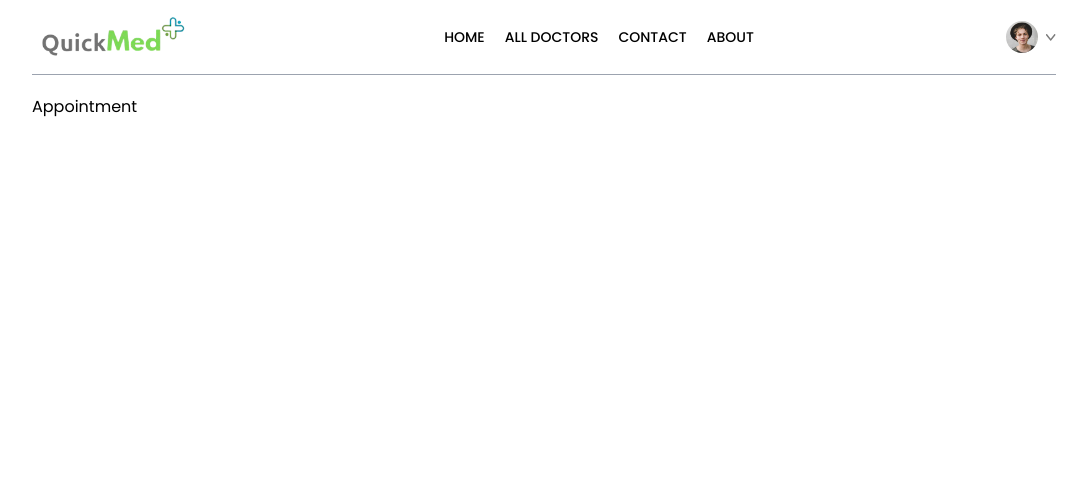
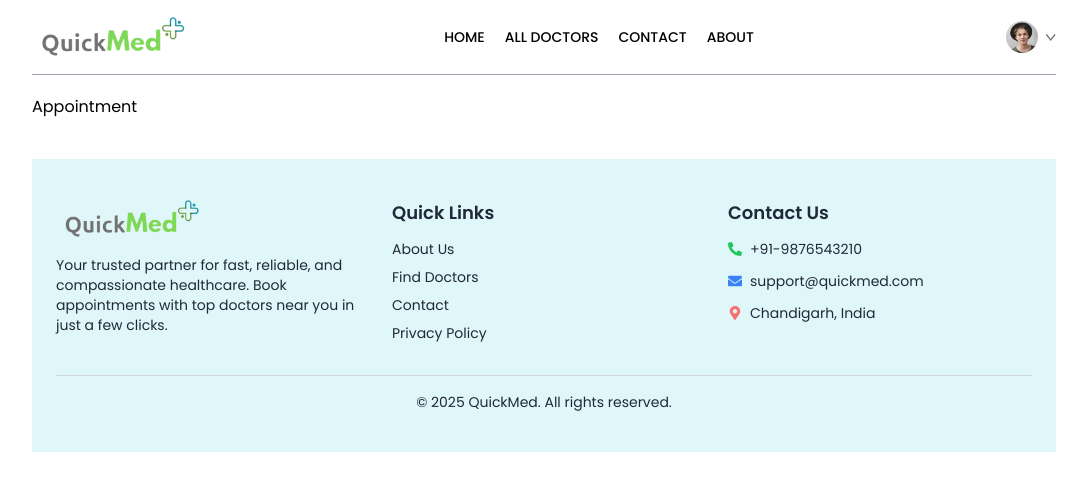
Before and after one commit to ankushthedeveloper/health-care, a React (Vite) app: page /appointment/1 in a window 1280 px wide. Shown: the top 490 px of the page, without its empty margins (96-1183 px from the left). Built offline with nearby package versions, Linux system fonts and the light colour scheme.

Commit message:
added footer and aboutUs

```diff
--- a/src/App.jsx
+++ b/src/App.jsx
@@ -9,6 +9,7 @@ import MyProfile from './pages/MyProfile'
 import MyAppointments from './pages/MyAppointments'
 import Appointment from './pages/Appointment'
 import Navbar from './components/Navbar'
+import Footer from './components/Footer'
 
 const App = () => {
   return (
@@ -26,6 +27,7 @@ const App = () => {
          <Route path='/appointment/:docId' element={<Appointment/>} />
 
       </Routes>
+      <Footer/>
     </div>
   )
 }
--- /dev/null
+++ b/src/components/DoctorCard.jsx
@@ -0,0 +1,11 @@
+import React from 'react'
+
+const DoctorCard = ({name,expirience,speciality,rating,appointments,photo}) => {
+  return (
+    <div className='bg-slate-50 w-full hover:shadow-lg border-amber-200'>
+
+    </div>
+  )
+}
+
+export default DoctorCard
--- /dev/null
+++ b/src/components/Footer.jsx
@@ -0,0 +1,54 @@
+import React from "react";
+import { FaHeartbeat, FaPhoneAlt, FaEnvelope, FaMapMarkerAlt } from "react-icons/fa";
+import {assets} from '../assets/assets'
+const Footer = () => {
+  return (
+    <footer className="bg-[#E0F7FA] text-gray-800 px-6 py-10 mt-10 w-full">
+      <div className="max-w-7xl mx-auto grid grid-cols-1 md:grid-cols-3 gap-8">
+        {/* Logo & About */}
+        <div>
+          <div className="flex items-center gap-2 mb-4">
+            <img src={assets.quickmedlogo} width={"150px"} alt="" />
+          </div>
+          <p className="text-sm">
+            Your trusted partner for fast, reliable, and compassionate healthcare. Book appointments with top doctors near you in just a few clicks.
+          </p>
+        </div>
+
+        {/* Quick Links */}
+        <div>
+          <h3 className="text-lg font-semibold mb-3">Quick Links</h3>
+          <ul className="space-y-2 text-sm">
+            <li><a href="/about" className="hover:text-blue-600">About Us</a></li>
+            <li><a href="/doctors" className="hover:text-blue-600">Find Doctors</a></li>
+            <li><a href="/contact" className="hover:text-blue-600">Contact</a></li>
+            <li><a href="/privacy" className="hover:text-blue-600">Privacy Policy</a></li>
+          </ul>
+        </div>
+
+        {/* Contact Info */}
+        <div>
+          <h3 className="text-lg font-semibold mb-3">Contact Us</h3>
+          <ul className="space-y-3 text-sm">
+            <li className="flex items-center gap-2">
+              <FaPhoneAlt className="text-green-500" /> +91-9876543210
+            </li>
+            <li className="flex items-center gap-2">
+              <FaEnvelope className="text-blue-500" /> support@quickmed.com
+            </li>
+            <li className="flex items-center gap-2">
+              <FaMapMarkerAlt className="text-red-400" /> Chandigarh, India
+            </li>
+          </ul>
+        </div>
+      </div>
+
+      {/* Bottom Strip */}
+      <div className="border-t border-gray-300 mt-8 pt-4 text-sm text-center">
+        © {new Date().getFullYear()} QuickMed. All rights reserved.
+      </div>
+    </footer>
+  );
+};
+
+export default Footer;
--- /dev/null
+++ b/src/components/OurApproach.jsx
@@ -0,0 +1,40 @@
+import { FaSearch, FaUserCheck, FaRegCalendarCheck, FaSmile } from "react-icons/fa";
+
+const ApproachSection = () => {
+  return (
+    <div className="bg-gray-50 py-16 px-4 sm:px-8 lg:px-20 text-center">
+      <h2 className="text-3xl sm:text-4xl font-bold mb-4 text-primary">Our Approach to Smarter Healthcare</h2>
+      <p className="text-gray-600 mb-12 max-w-2xl mx-auto">
+        We simplify the process of getting the care you deserve. Our platform focuses on accessibility, trust, and ease of use to deliver healthcare in a way that suits your lifestyle.
+      </p>
+
+      <div className="grid grid-cols-1 sm:grid-cols-2 lg:grid-cols-2 gap-10">
+        <div className="bg-white p-6 rounded-xl shadow hover:shadow-md transition">
+          <FaSearch className="text-4xl text-indigo-500 mx-auto mb-4" />
+          <h4 className="text-xl font-semibold mb-2">Find the Right Doctor</h4>
+          <p className="text-gray-600">Search and compare specialists based on expertise, ratings, and availability.</p>
+        </div>
+
+        <div className="bg-white p-6 rounded-xl shadow hover:shadow-md transition">
+          <FaUserCheck className="text-4xl text-green-500 mx-auto mb-4" />
+          <h4 className="text-xl font-semibold mb-2">Verified Profiles</h4>
+          <p className="text-gray-600">Every doctor on our platform is certified and thoroughly verified for quality care.</p>
+        </div>
+
+        <div className="bg-white p-6 rounded-xl shadow hover:shadow-md transition">
+          <FaRegCalendarCheck className="text-4xl text-blue-500 mx-auto mb-4" />
+          <h4 className="text-xl font-semibold mb-2">Book with Ease</h4>
+          <p className="text-gray-600">Schedule appointments with just a few clicks—zero paperwork, full control.</p>
+        </div>
+
+        <div className="bg-white p-6 rounded-xl shadow hover:shadow-md transition">
+          <FaSmile className="text-4xl text-pink-500 mx-auto mb-4" />
+          <h4 className="text-xl font-semibold mb-2">Feel Confident</h4>
+          <p className="text-gray-600">From consultation to care, we ensure a seamless, satisfying experience for you.</p>
+        </div>
+      </div>
+    </div>
+  );
+};
+
+export default ApproachSection;
--- a/src/pages/About.jsx
+++ b/src/pages/About.jsx
@@ -1,5 +1,7 @@
 import React from 'react';
 import { FaHeartbeat, FaUserMd, FaHospitalAlt, FaLaptopMedical } from 'react-icons/fa';
+import HowItWorks from '../components/HowItWorks';
+import ApproachSection from '../components/OurApproach';
 
 const About = () => {
   return (
@@ -14,7 +16,7 @@ const About = () => {
         </p>
 
         {/* 4 Pillars */}
-        <div className="grid grid-cols-1 sm:grid-cols-2 lg:grid-cols-4 gap-10 text-center mb-16">
+        <div className="grid grid-cols-1 sm:grid-cols-2 lg:grid-cols-2 gap-10 text-center mb-16">
           <div className="bg-white p-6 rounded-xl shadow hover:shadow-lg transition">
             <FaHeartbeat className="text-4xl text-red-500 mx-auto mb-4" />
             <h4 className="text-xl font-semibold mb-2">Compassionate Care</h4>
@@ -48,6 +50,9 @@ const About = () => {
             Explore Our Services
           </button>
         </div>
+       <ApproachSection/>
+
+
       </div>
     </div>
   );
--- a/src/pages/Doctors.jsx
+++ b/src/pages/Doctors.jsx
@@ -2,7 +2,14 @@ import React from 'react'
 
 const Doctors = () => {
   return (
-    <div>Doctors</div>
+    <div>
+      <div className="sidebar">
+
+      </div>
+      <div className="doctors">
+
+      </div>
+    </div>
   )
 }
 
```
